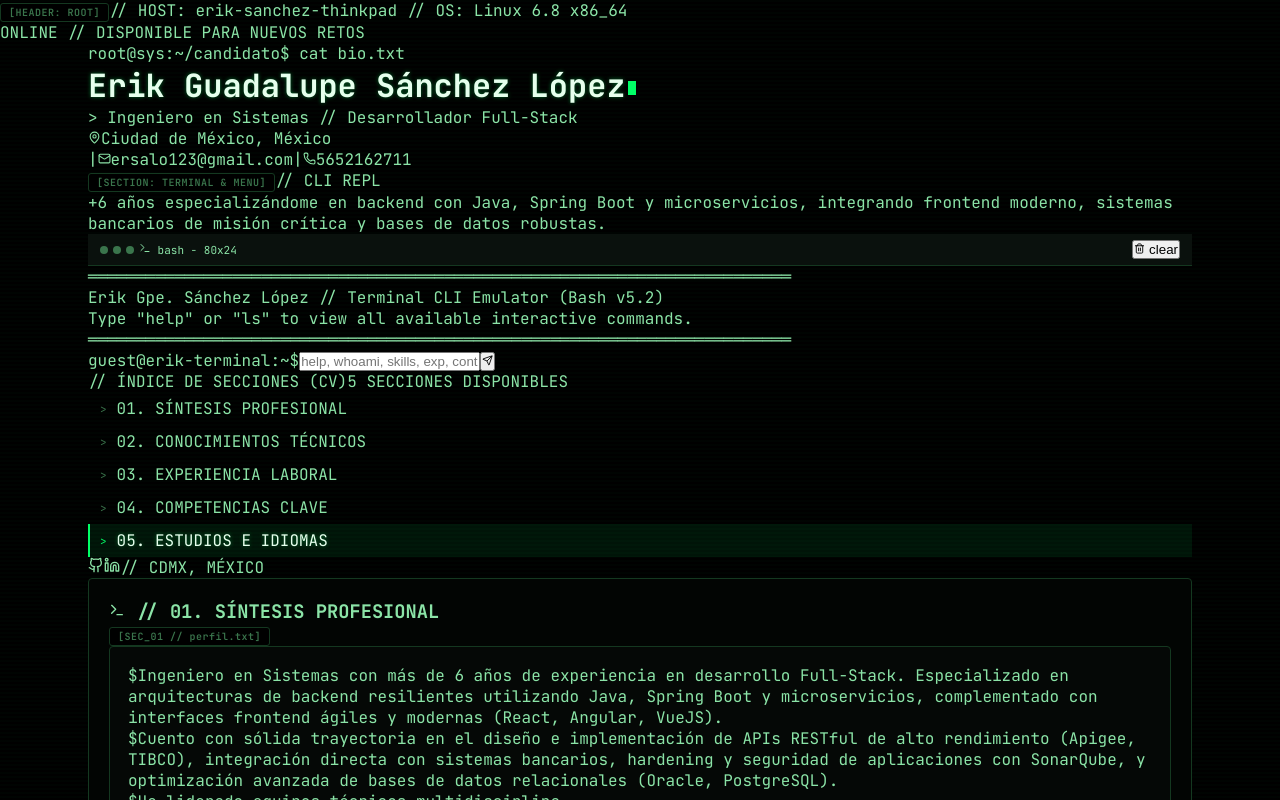
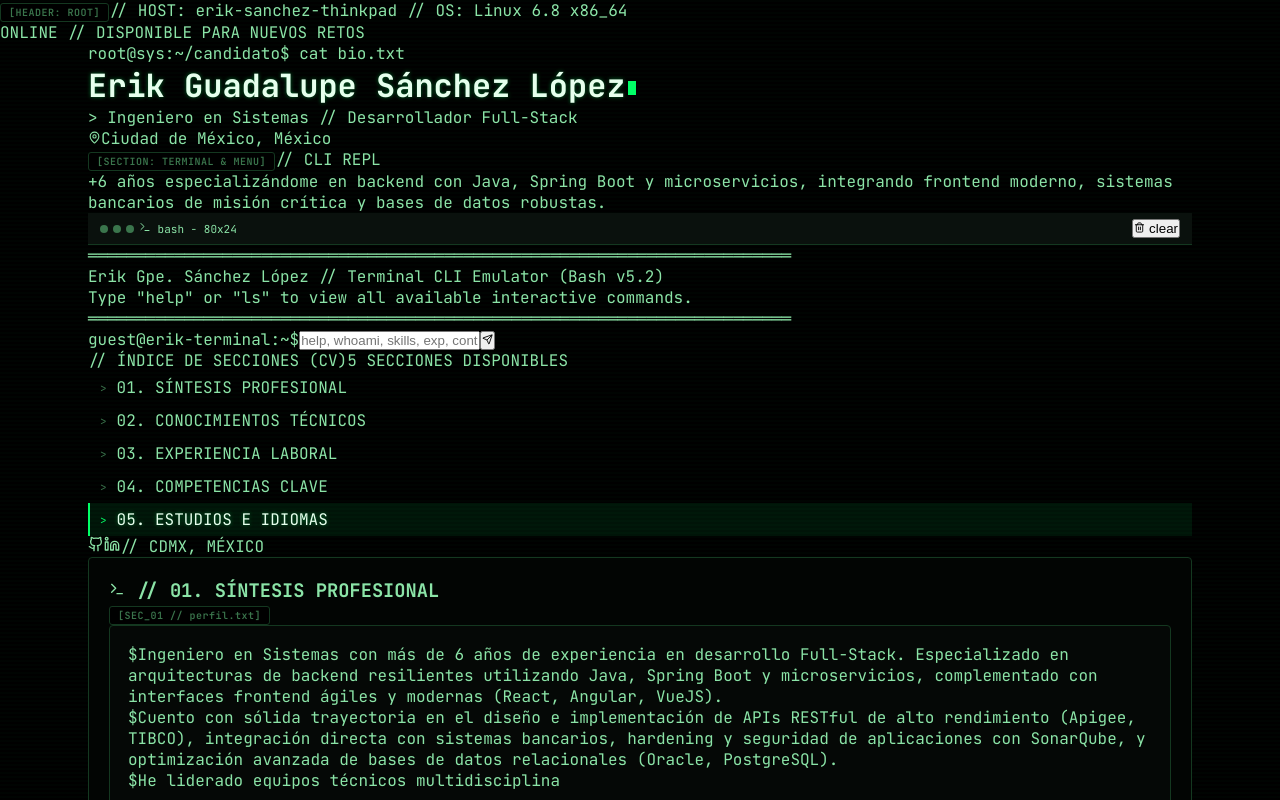
Before and after one commit to littleeykiss/portafolio, a React (Vite) app: page / in a window 1280 px wide. Shown: the top 800 px of the page. Built offline with nearby package versions, Linux system fonts and the light colour scheme.

Commit message:
feat: initialize portfolio app with static data and core UI components

```diff
--- a/src/App.tsx
+++ b/src/App.tsx
@@ -104,22 +104,6 @@ export function App() {
 								<MapPin size={13} className="text-[var(--term-accent)]" />
 								<span>{PORTFOLIO_DATA.personal.location}</span>
 							</div>
-							<span className="text-[var(--term-border)] hidden sm:inline">|</span>
-							<a
-								href={`mailto:${PORTFOLIO_DATA.personal.email}`}
-								className="flex items-center gap-1.5 hover:text-[var(--term-accent)] transition-colors"
-							>
-								<Mail size={13} className="text-[var(--term-accent)]" />
-								<span>{PORTFOLIO_DATA.personal.email}</span>
-							</a>
-							<span className="text-[var(--term-border)] hidden sm:inline">|</span>
-							<a
-								href={`tel:${PORTFOLIO_DATA.personal.phone}`}
-								className="flex items-center gap-1.5 hover:text-[var(--term-accent)] transition-colors"
-							>
-								<Phone size={13} className="text-[var(--term-accent)]" />
-								<span>{PORTFOLIO_DATA.personal.phone}</span>
-							</a>
 						</div>
 					</div>
 				</div>
```
